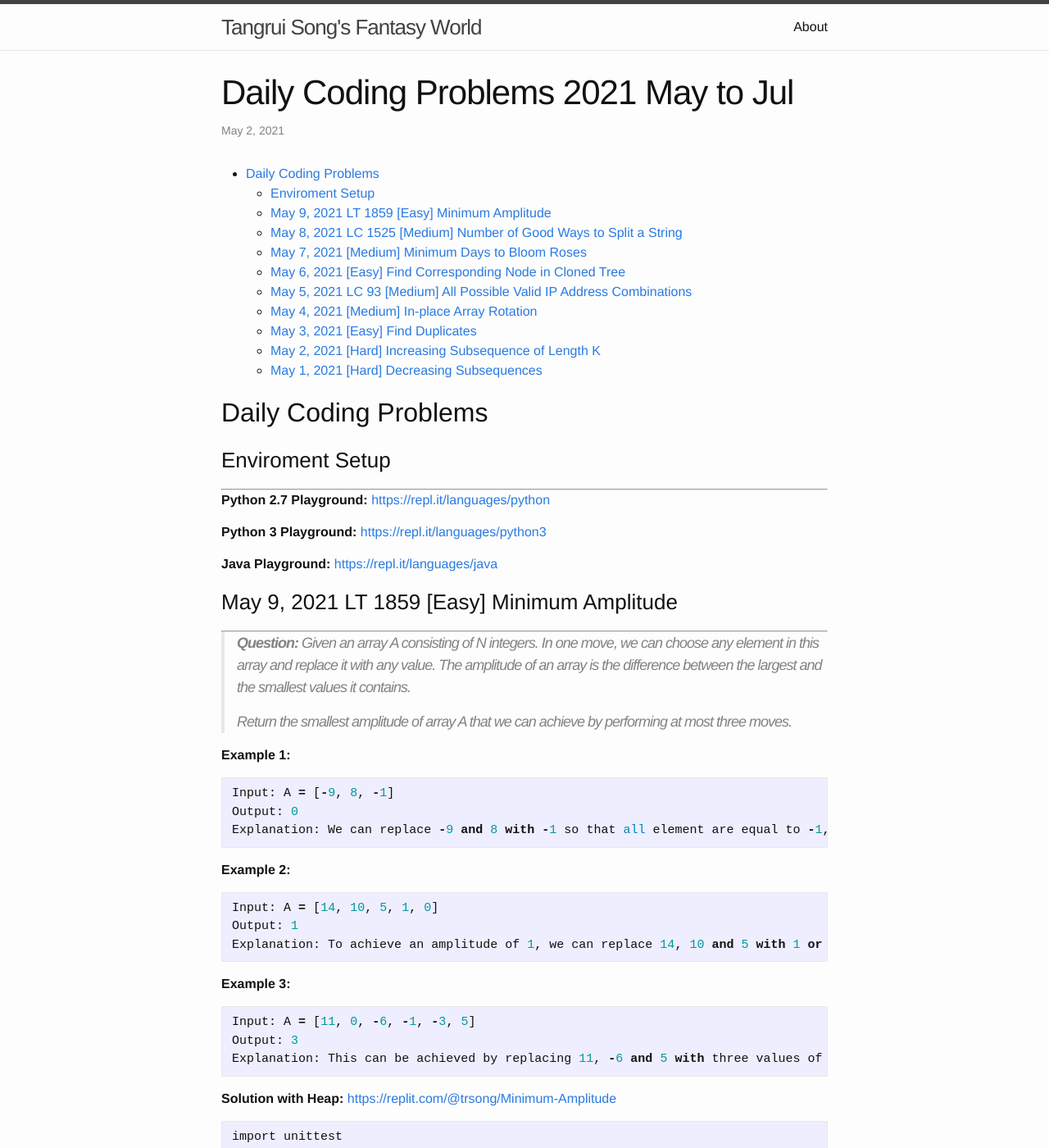
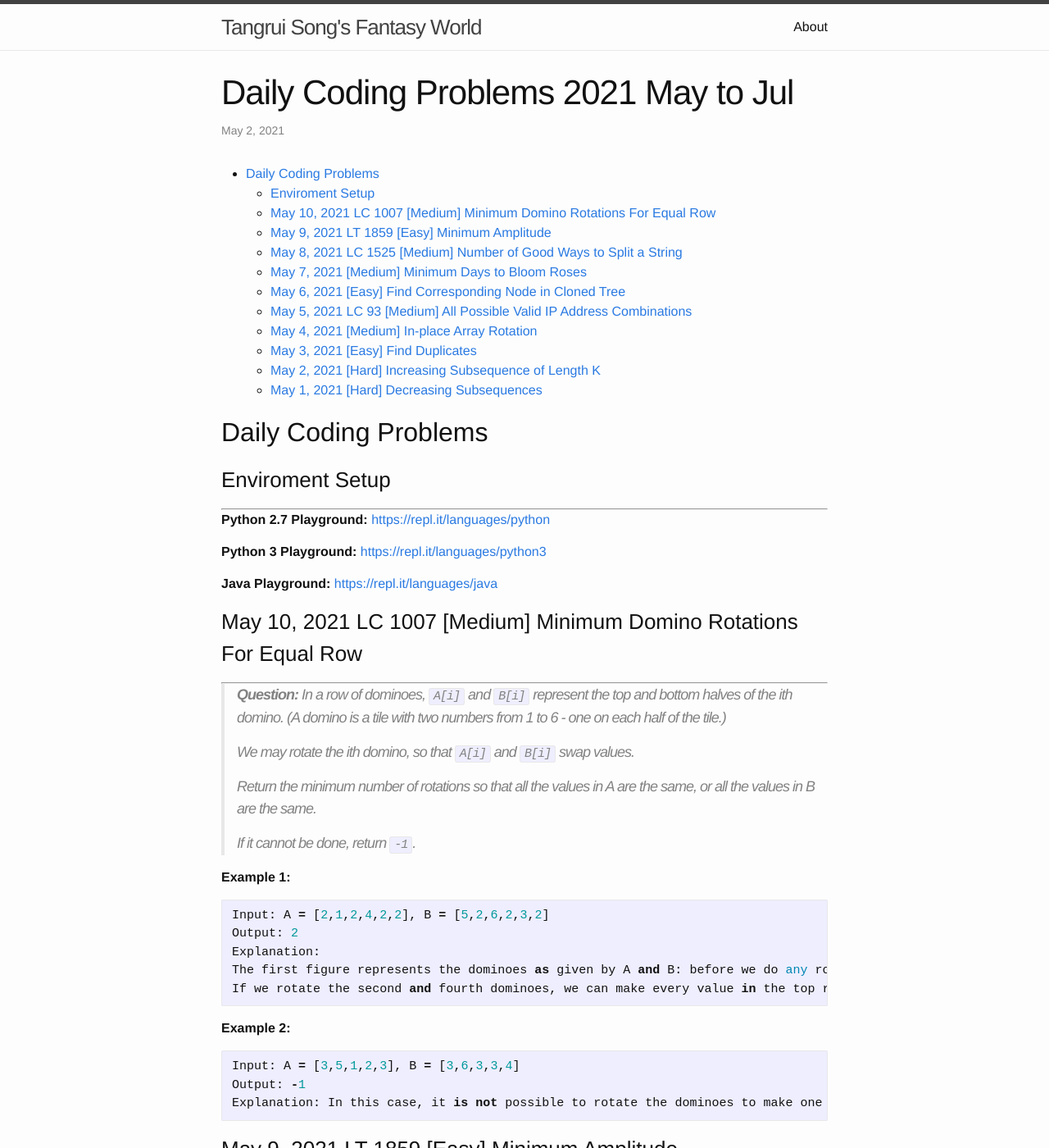
Before and after one commit to trsong/trsong.github.io, a Jekyll site: the page built from _posts/2021-05-01-DailyQuestionsMay.md, in a window 1280 px wide and 1400 px high. Shown: the whole window at 82% size. Built offline with Jekyll 4.4.1, drawn with Linux system fonts in a browser that asks for light colours.

Commit message:
Add May 10 question

````diff
--- a/_posts/2021-05-01-DailyQuestionsMay.md
+++ b/_posts/2021-05-01-DailyQuestionsMay.md
@@ -17,6 +17,34 @@ categories: Python/Java
 **Python 3 Playground:** [https://repl.it/languages/python3](https://repl.it/languages/python3)
 
 **Java Playground:** [https://repl.it/languages/java](https://repl.it/languages/java)
+
+
+### May 10, 2021 LC 1007 \[Medium\] Minimum Domino Rotations For Equal Row
+---
+> **Question:** In a row of dominoes, `A[i]` and `B[i]` represent the top and bottom halves of the ith domino.  (A domino is a tile with two numbers from 1 to 6 - one on each half of the tile.)
+>
+> We may rotate the ith domino, so that `A[i]` and `B[i]` swap values.
+>
+> Return the minimum number of rotations so that all the values in A are the same, or all the values in B are the same.
+>
+> If it cannot be done, return `-1`.
+
+**Example 1:**
+```py
+Input: A = [2,1,2,4,2,2], B = [5,2,6,2,3,2]
+Output: 2
+Explanation:
+The first figure represents the dominoes as given by A and B: before we do any rotations.
+If we rotate the second and fourth dominoes, we can make every value in the top row equal to 2, as indicated by the second figure.
+```
+
+**Example 2:**
+```py
+Input: A = [3,5,1,2,3], B = [3,6,3,3,4]
+Output: -1
+Explanation: In this case, it is not possible to rotate the dominoes to make one row of values equal.
+```
+
 
 
 ### May 9, 2021 LT 1859 \[Easy\] Minimum Amplitude
````
